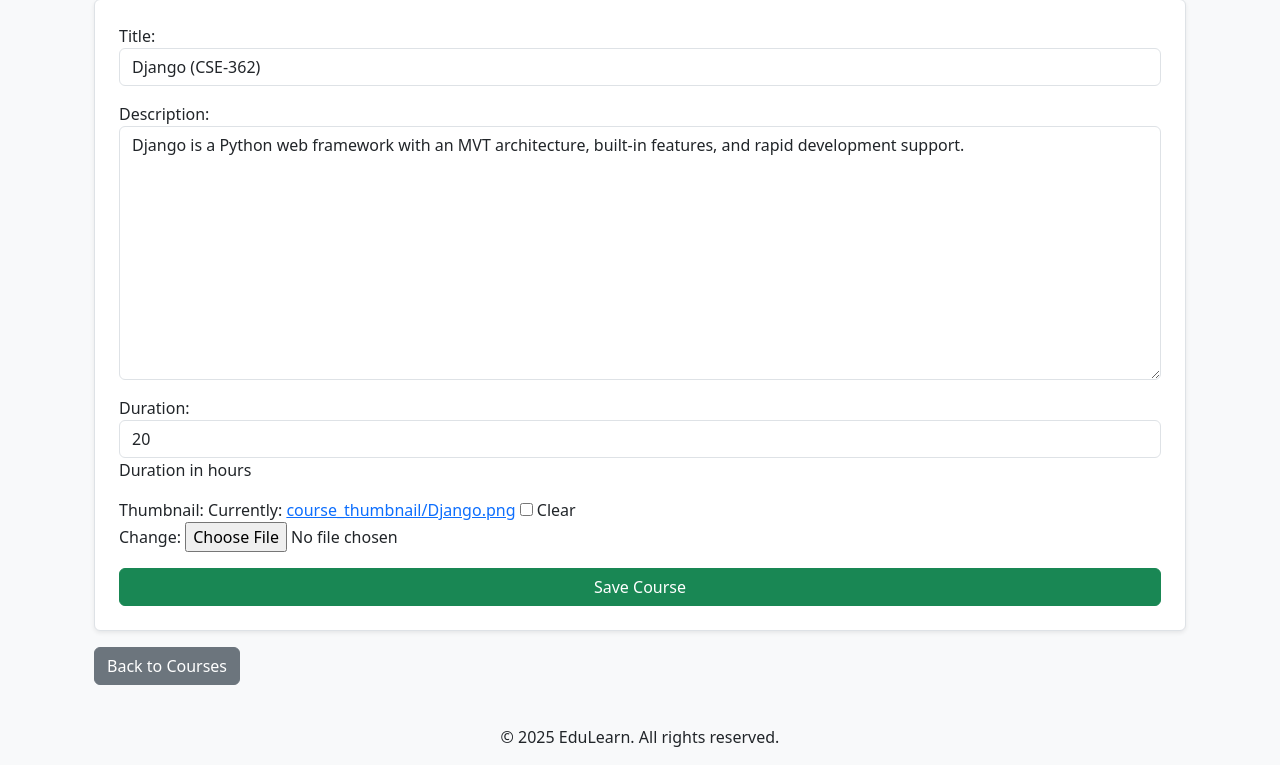
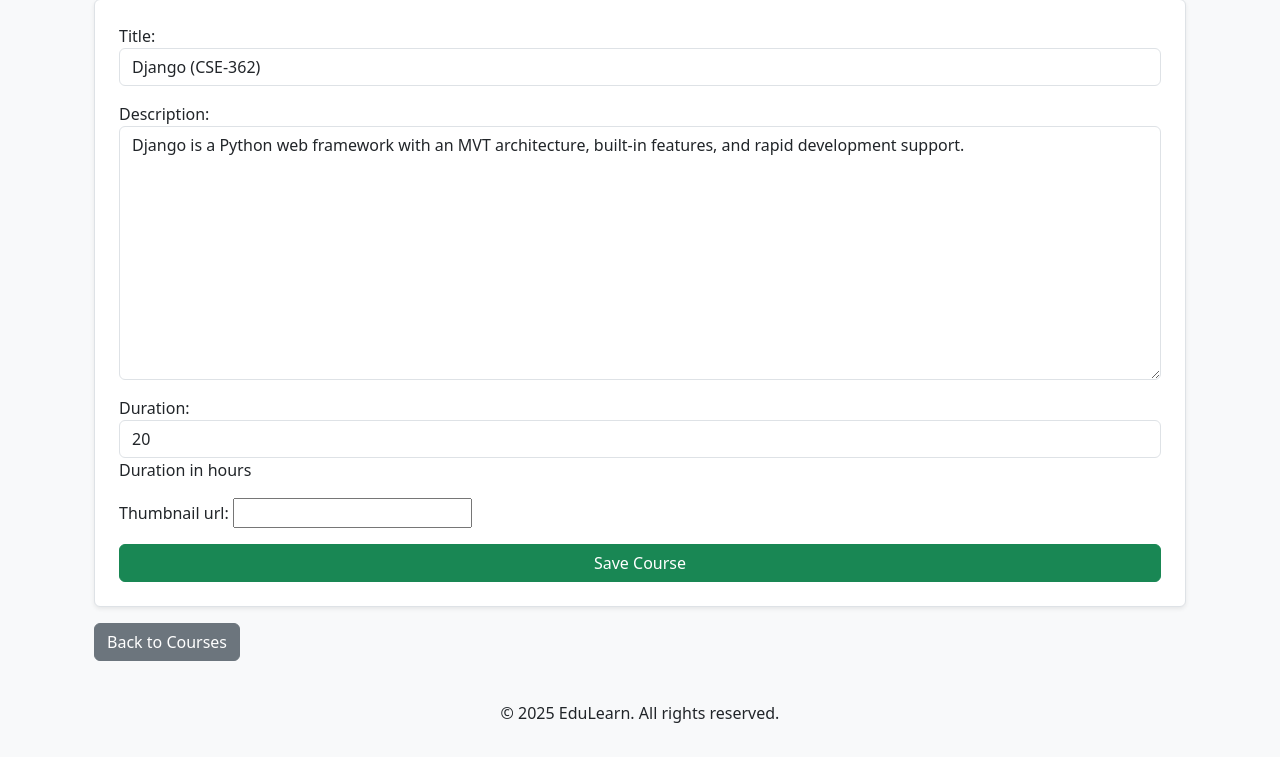
Before and after one commit to Kangaeruhito14/EduLearn_-A_Demo_Django_Project-, a Django app: page /courses/1/update/ in a window 1280 px wide. Shown: the part 127-892 px from the top of the page. After the commit the page ends 850 px from the top, so only its background shows below. Run offline with Django 5.2, Linux system fonts and the light colour scheme; a user stored in the database is signed in; data comes from the database, SQL or seed files in the repository; some libraries are stand-ins or nearby versions.

Commit message:
Update commit-all-edit-10

```diff
--- a/courses/forms.py
+++ b/courses/forms.py
@@ -4,7 +4,7 @@ from django.contrib.auth.models import User
 class CourseForm(forms.ModelForm):
     class Meta:
         model = Course
-        fields = ['title', 'description', 'duration', 'thumbnail']
+        fields = ['title', 'description', 'duration', 'thumbnail_url']
         widgets = {
             'title': forms.TextInput(attrs={'class': 'form-control'}),
             'description': forms.Textarea(attrs={'class': 'form-control'}),
--- a/courses/models.py
+++ b/courses/models.py
@@ -6,7 +6,8 @@ class Course(models.Model):
     title = models.CharField(max_length=200)
     description = models.TextField()
     duration = models.IntegerField(help_text='Duration in hours')
-    thumbnail = models.ImageField(upload_to='course_thumbnail/',null = True, blank= True)
+    # thumbnail = models.ImageField(upload_to='course_thumbnail/',null = True, blank= True)
+    thumbnail_url = models.URLField(blank=True, null=True)
     created_at = models.DateTimeField(auto_now_add = True)
 
     def __str__(self):
```
Also changed, not shown: Templates/courses/index.html (+7 -1 lines), courses/migrations/0006_remove_course_thumbnail_course_thumbnail_url.py (added), db.sqlite3.
